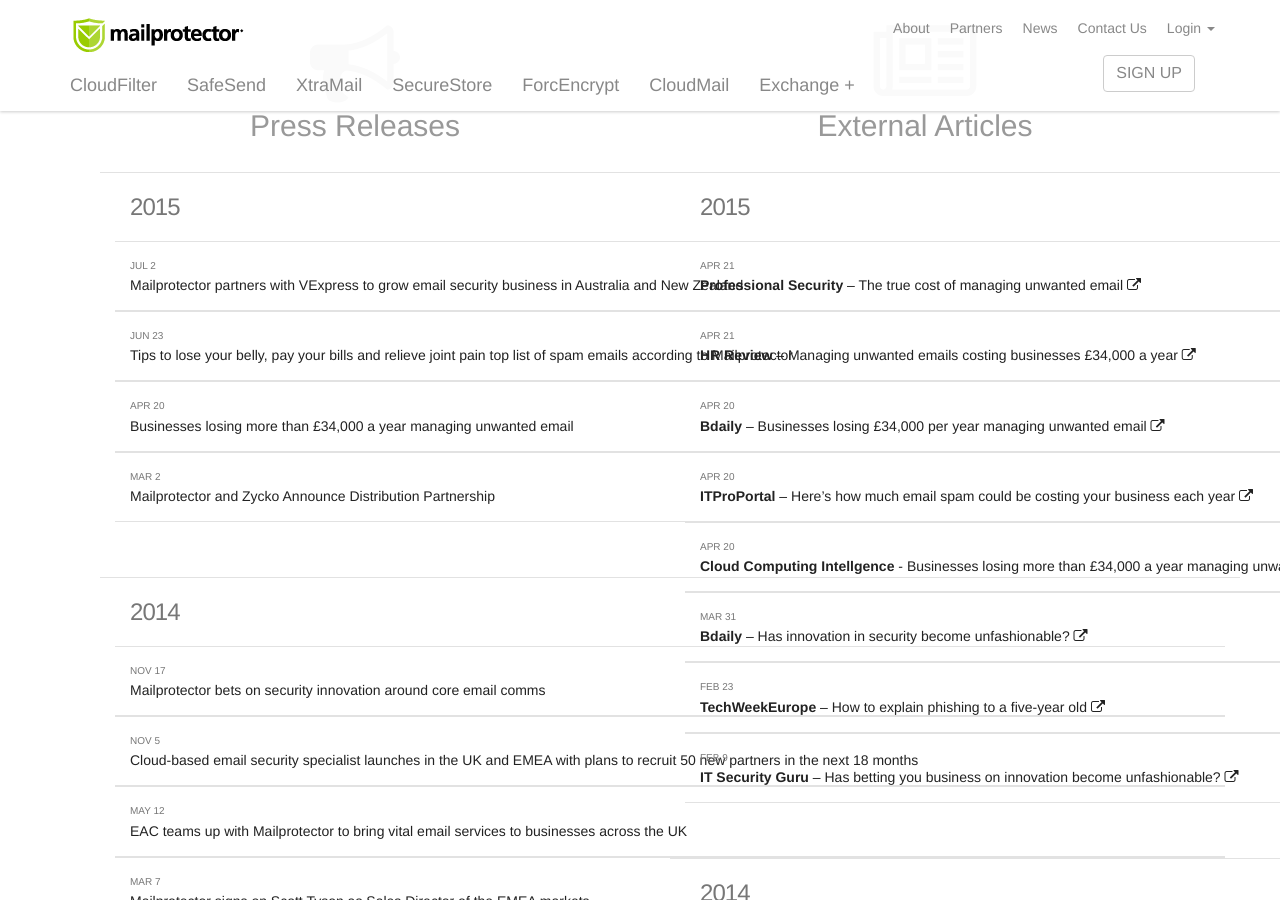
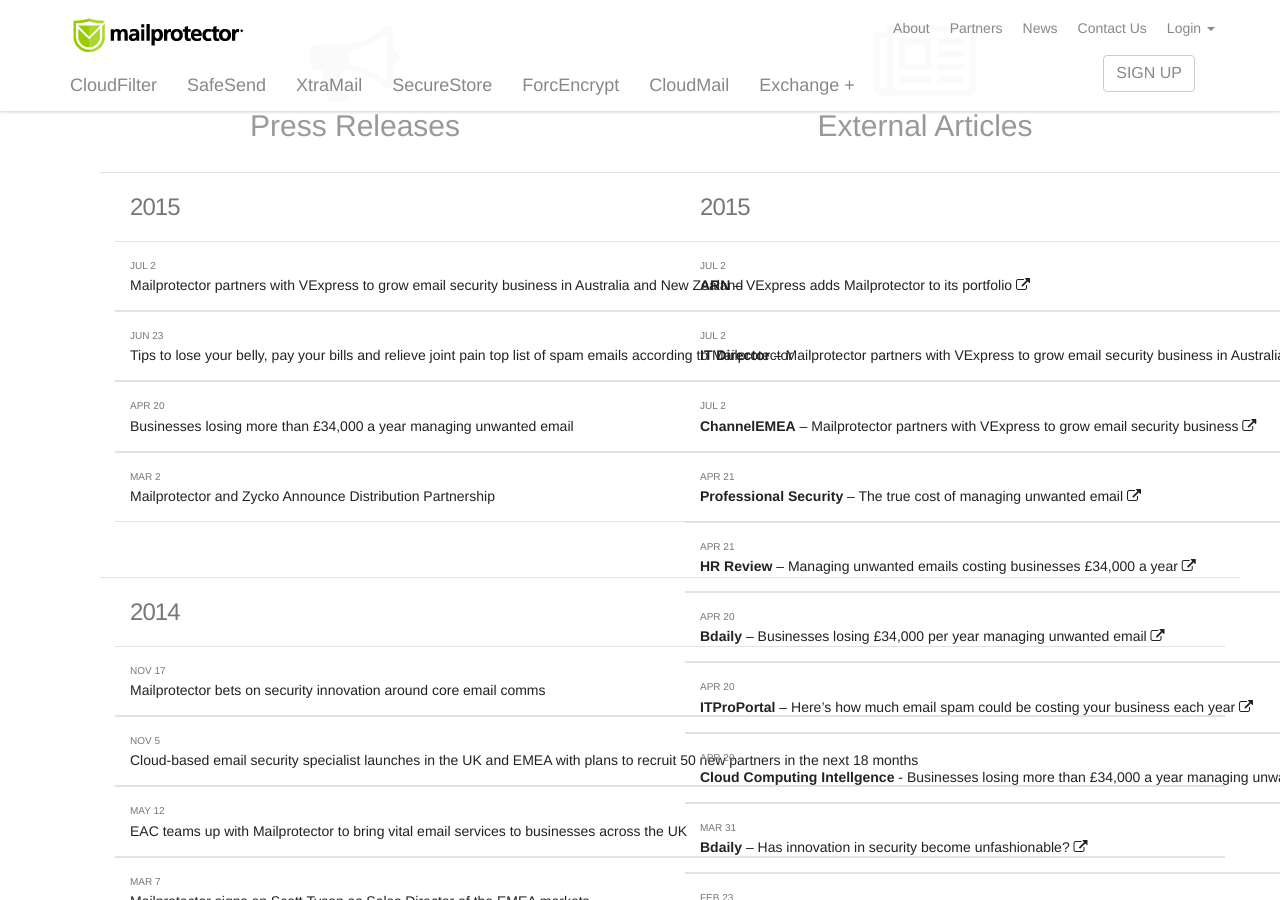
Before and after one commit to virtualconnect/mailprotector.com, a Jekyll site: the page built from news/index.html, in a window 1280 px wide and 900 px high, scrolled down 307 px. Built offline with Jekyll 4.4.1, drawn with Linux system fonts in a browser that asks for light colours; nearby versions of some CDN libraries; some web fonts are replaced.

Commit message:
Added press release links from external sites.

```diff
--- a/news/index.html
+++ b/news/index.html
@@ -96,6 +96,15 @@ body_class: news
 		                    <div>
 		                        <div class="panel-body">
 									<div class="row">
+		                                <a href="http://www.arnnet.com.au/article/578854/vexpress-adds-mailprotector-its-portfolio/ " target="_blank"><div class="date col-sm-12">Jul 2</div><strong>ARN</strong> – VExpress adds Mailprotector to its portfolio <i class="fa fa-external-link"></i></a>
+		                            </div>
+									<div class="row">
+		                                <a href="http://www.it-director.com/channels/distribution/news_release.php?rel=45100" target="_blank"><div class="date col-sm-12">Jul 2</div><strong>IT Director</strong> – Mailprotector partners with VExpress to grow email security business in Australia and New Zealand <i class="fa fa-external-link"></i></a>
+		                            </div>
+									<div class="row">
+		                                <a href="http://www.channelemea.com/spip.php?article36890" target="_blank"><div class="date col-sm-12">Jul 2</div><strong>ChannelEMEA</strong> – Mailprotector partners with VExpress to grow email security business <i class="fa fa-external-link"></i></a>
+		                            </div>
+									<div class="row">
 		                                <a href="http://www.professionalsecurity.co.uk/products/computer-systems-and-it-security-news/true-cost-of-managing-unwanted-email" target="_blank"><div class="date col-sm-12">Apr 21</div><strong>Professional Security</strong> – The true cost of managing unwanted email <i class="fa fa-external-link"></i></a>
 		                            </div>
 									<div class="row">
```
